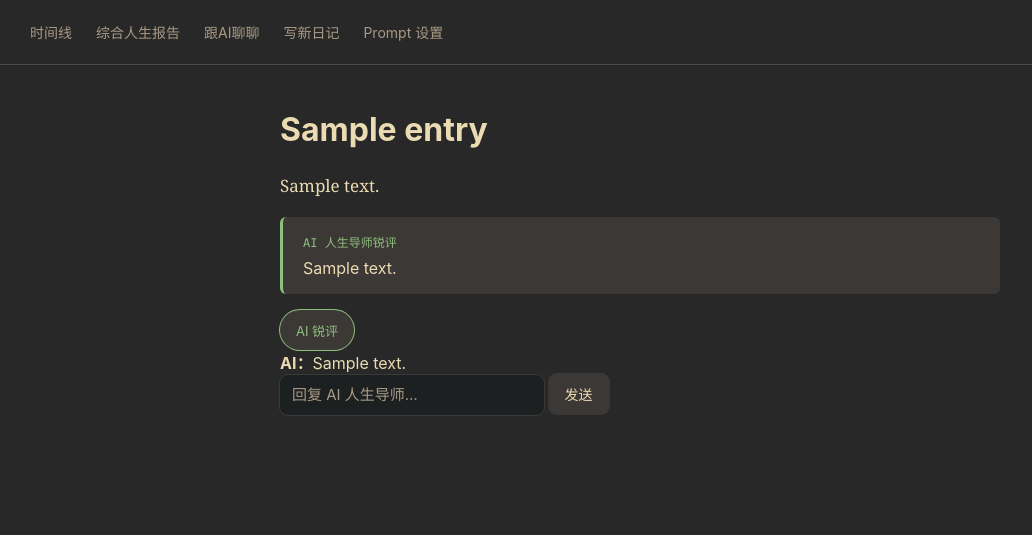
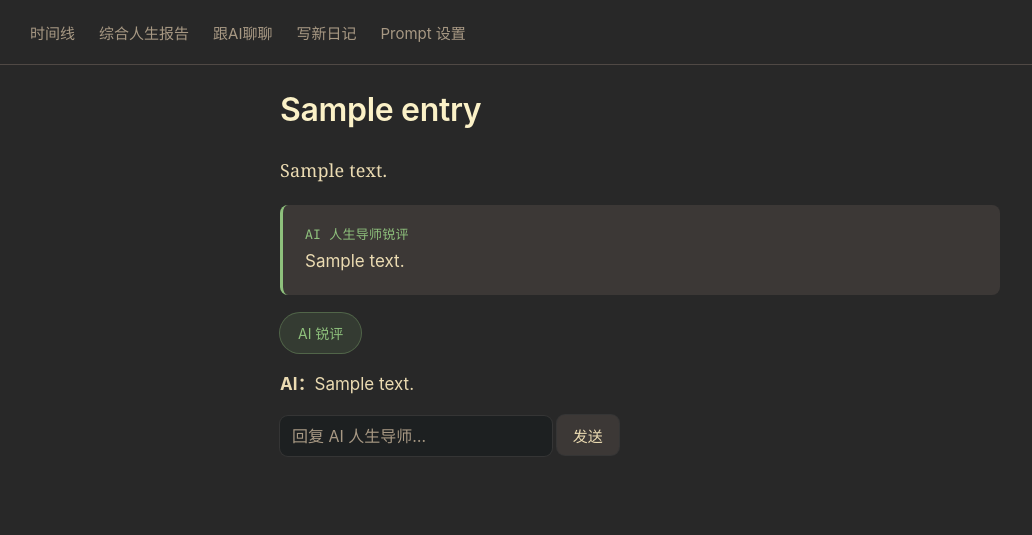
Before and after one commit to sinmentis/unflincher, a Python web app: template src/diary/templates/entry_detail.html in a window 1280 px wide. Shown: the top 535 px of the page, without its empty margins (0-1032 px from the left). Run offline with Jinja, Linux system fonts and the light colour scheme; the template is opened without the code that fills it: most values are stand-ins (such as "Sample title", 1, 10 or a date in 2020).

Commit message:
style: bigger type scale + quieter (淡雅) visual weight
Owner feedback: font too small, overall design should feel more elegant/
understated rather than bold. Raised the type scale across body text, UI
labels, and headings while keeping heading > body > metadata hierarchy
intact. Softened the ring/border opacity, and replaced the solid neon-aqua
primary button and solid-fill-on-hover danger button with tonal treatments
(quiet wash at rest, deliberate but non-neon escalation on hover) -- the
primary/danger semantic distinction is preserved, just quieter. Added a
proper heading scale (weight 600, not UA bold 700) and blockquote styling
for AI markdown / diary content, using a new --quote token verified at
5.3:1 (card) / 6.8:1 (base) since plain --muted would fail AA there (4.2:1).

Also fixes two latent bugs found during visual validation: white-space:
pre-wrap on .ai-card was unconditional, which could leak stray whitespace
gaps into rendered (non-streaming) markdown -- now scoped to
[data-streaming="1"] only. .entry-date's fixed 90px width was global,
squeezing standalone meta text on /new and /report -- now scoped to
.entry-row context.

Every new/changed color pairing re-verified against WCAG 2.x (see theme.css's
own guardrail comment for the full ratio table). No hit-area, focus-ring, or
contrast regressions from the prior pass.

Co-authored-by: Copilot <223556219+Copilot@users.noreply.github.com>

```diff
--- a/src/diary/static/theme.css
+++ b/src/diary/static/theme.css
@@ -1,7 +1,7 @@
 /* src/diary/static/theme.css — gruvbox dark, see technical design §5.1 for the full rationale */
 :root{
   --gb-bg0-hard:#1d2021; --gb-bg0:#282828; --gb-bg1:#3c3836; --gb-bg2:#504945;
-  --gb-fg0:#fbf1c7; --gb-fg1:#ebdbb2; --gb-fg4:#a89984; --gb-gray:#928374;
+  --gb-fg0:#fbf1c7; --gb-fg1:#ebdbb2; --gb-fg3:#bdae93; --gb-fg4:#a89984; --gb-gray:#928374;
   --gb-red:#fb4934; --gb-green:#b8bb26; --gb-yellow:#fabd2f;
   --gb-blue:#83a598; --gb-aqua:#8ec07c;
 
@@ -12,6 +12,7 @@
   --ink:var(--gb-fg1);
   --ink-strong:var(--gb-fg0);
   --muted:var(--gb-fg4);
+  --quote:var(--gb-fg3);
   --faint:var(--gb-gray);
   --accent:var(--gb-aqua);
   --ok:var(--gb-green);
@@ -24,22 +25,24 @@
   --font-mono: ui-monospace, SFMono-Regular, Menlo, Consolas, monospace;
 }
 * { box-sizing: border-box; }
-html, body { margin: 0; background: var(--base); color: var(--ink); font-family: var(--font-ui); }
+html, body { margin: 0; background: var(--base); color: var(--ink); font-family: var(--font-ui); font-size: 17px; }
 a { color: var(--link); }
 .nav { display: flex; gap: 4px; padding: 12px 20px; border-bottom: 1px solid var(--border); flex-wrap: wrap; }
-.nav a { color: var(--muted); text-decoration: none; padding: 6px 10px; border-radius: 6px; font-size: 14px; }
+.nav a { color: var(--muted); text-decoration: none; padding: 6px 10px; border-radius: 6px; font-size: 15px; }
 .nav a:hover, .nav a.active { color: var(--ink-strong); background: var(--card); }
 main { max-width: 760px; margin: 0 auto; padding: 24px 20px 80px; }
 .entry-row { display: flex; justify-content: space-between; gap: 16px; padding: 16px 0; border-bottom: 1px solid var(--border); }
-.entry-date { color: var(--muted); font-family: var(--font-mono); font-size: 12px; width: 90px; flex-shrink: 0; }
-.entry-title { font-family: var(--font-read); font-size: 16px; margin: 0 0 4px; }
+.entry-date { color: var(--muted); font-family: var(--font-mono); font-size: 13px; }
+.entry-row .entry-date { width: 96px; flex-shrink: 0; }
+.entry-title { font-family: var(--font-read); font-size: 17px; margin: 0 0 4px; }
 .entry-title a { color: var(--ink-strong); text-decoration: none; }
-.badge { font-size: 11px; padding: 2px 8px; border-radius: 20px; white-space: nowrap; height: fit-content; }
+.badge { font-size: 12px; padding: 2px 9px; border-radius: 20px; white-space: nowrap; height: fit-content; }
 .badge.done { background: var(--card); color: var(--accent); border: 1px solid var(--accent); }
 .badge.pending { background: var(--card); color: var(--ink); border: 1px solid var(--faint); }
-.diary-text { font-family: var(--font-read); font-size: 17px; line-height: 1.8; max-width: 38em; }
-.ai-card { background: var(--card); border-left: 3px solid var(--accent); border-radius: 6px; padding: 16px 20px; margin: 16px 0; }
-.ai-label { font-family: var(--font-mono); font-size: 12px; color: var(--accent); margin-bottom: 8px; }
+.diary-text { font-family: var(--font-read); font-size: 18px; line-height: 1.9; letter-spacing: .01em; max-width: 38em; }
+.ai-card { background: var(--card); border-left: 3px solid var(--accent); border-radius: var(--radius-md); padding: 18px 22px; margin: 18px 0; line-height: 1.8; }
+.ai-label { font-family: var(--font-mono); font-size: 13px; color: var(--accent); margin-bottom: 10px; letter-spacing: .02em; }
+.chat-msg { line-height: 1.8; margin: 16px 0; }
 
 /* ============================================================================
    Form controls, buttons, focus & streaming feedback — gruvbox dark
@@ -47,18 +50,23 @@ main { max-width: 760px; margin: 0 auto; padding: 24px 20px 80px; }
    deliberate dark-mode "shadow-as-border" treatment (pure white, per design review) — never
    tinted from the palette, so they read consistently as depth regardless of the surface color
    they sit on.
-   Accessibility guardrails baked in here (from a dedicated a11y audit): --faint is never used
-   for placeholder/border text at small sizes (only 3.16:1 on --card, fails AA) -- --muted is used
-   instead where a placeholder needs to sit on --canvas (5.90:1); accent-filled buttons always
-   pair with dark (--gb-bg0-hard) text, never light --ink (would be 1.53:1); --danger red on
-   --canvas/--card is 5.0/4.3:1 so it's only used on --canvas or paired with bold weight, never a
-   plain small label on --card alone.
+   Accessibility guardrails baked in here (all ratios recomputed WCAG 2.x, verified this pass):
+   --faint is never used for placeholder/border text at small sizes (only 3.16:1 on --card, fails AA)
+   -- --muted is used instead where a placeholder needs to sit on --canvas (5.90:1); a *solid* accent
+   fill would still need dark (--gb-bg0-hard) text, never light --ink (that would be 1.53:1) -- but the
+   accent buttons below are now TONAL (aqua label on a dark aqua wash: 5.4:1 resting / 4.7:1 hover, and
+   the aqua .done pill 5.6:1) rather than solid fills; --danger red is 4.8:1 on --canvas but only 3.4:1
+   on --card, so the danger button keeps its red label on the dark --canvas (never on a card/red-tinted
+   fill, which would fail AA) and only fills on hover with the dimmer red #cc241d under cream
+   --ink-strong text (4.8:1); the AI/diary blockquote uses --quote (gb-fg3) = 5.3:1 on --card / 6.8:1 on
+   --base, a softer-than-body tone that still clears AA where plain --muted (4.2:1 on --card) would not;
+   focus-visible ring is --link on --canvas = 6.1:1, well above the 3:1 non-text minimum.
    ============================================================================ */
 :root{
   --radius-md: 8px;
   --radius-pill: 999px;
-  --ring:       0 0 0 1px rgba(255,255,255,0.08);   /* shadows-over-borders (dark) */
-  --ring-hover: 0 0 0 1px rgba(255,255,255,0.14);
+  --ring:       0 0 0 1px rgba(255,255,255,0.06);   /* shadows-over-borders (dark), quieted for 淡雅 */
+  --ring-hover: 0 0 0 1px rgba(255,255,255,0.12);
   --focus-ring: 0 0 0 2px var(--canvas), 0 0 0 4px var(--link);
 }
 
@@ -66,11 +74,31 @@ html{ color-scheme: dark; -webkit-font-smoothing: antialiased; -moz-osx-font-smo
 
 /* Typography polish */
 h1, .entry-title{ text-wrap: balance; }
-.diary-text, .ai-card{ text-wrap: pretty; }
+.diary-text, .ai-card, .chat-msg{ text-wrap: pretty; }
+
+/* Headings — an explicit scale at a lighter weight (600, not the UA bold 700) for a calmer, more
+   淡雅 hierarchy. h1 is page chrome; h2–h4 appear only inside AI markdown + sanitized diary HTML. */
+h1{ font-size: 32px; font-weight: 600; line-height: 1.3; letter-spacing: -0.01em; color: var(--ink-strong); margin: 0 0 22px; }
+.ai-card :is(h1,h2,h3,h4), .diary-text :is(h1,h2,h3,h4){ color: var(--ink-strong); font-weight: 600; line-height: 1.4; letter-spacing: -0.005em; }
+.ai-card :is(h1,h2), .diary-text :is(h1,h2){ font-size: 21px; margin: 1.5em 0 .5em; }
+.ai-card h3, .diary-text h3{ font-size: 18px; margin: 1.4em 0 .4em; }
+.ai-card h4, .diary-text h4{ font-size: 16px; margin: 1.3em 0 .35em; }
+/* Collapse the outer edges so card padding isn't doubled by leading/trailing block margins. */
+.ai-card > :first-child, .diary-text > :first-child{ margin-top: 0; }
+.ai-card > :last-child, .diary-text > :last-child{ margin-bottom: 0; }
+
+/* Quiet pull-quote for AI markdown / diary content — a thin muted rule instead of an orphaned,
+   ambiguous indent (which is all a UA blockquote gives on this dark canvas). --quote (gb-fg3) is a
+   deliberately softer-than-body tone that still clears AA on the lighter --card (5.3:1) as well as
+   --base (6.8:1); plain --muted here would be only 4.2:1 on --card and fail AA. */
+.ai-card blockquote, .diary-text blockquote{
+  margin: 1em 0; padding: 2px 0 2px 16px;
+  border-left: 2px solid var(--border); color: var(--quote);
+}
 
 /* Text fields — recessed wells on the dark canvas */
 input[type="text"], textarea, select{
-  font: inherit; font-size: 15px;
+  font: inherit; font-size: 16px;
   color: var(--ink); background: var(--canvas);
   border: 0; border-radius: var(--radius-md);
   box-shadow: var(--ring);
@@ -92,11 +120,11 @@ select{
 /* Per-field sizing (preserves size if the inline styles are stripped later; harmless if not) */
 #new-title, #new-content, #prompt-draft{ width: 100%; }
 #new-content{ min-height: 220px; }
-#prompt-draft{ min-height: 280px; font-family: var(--font-mono); font-size: 14px; }
+#prompt-draft{ min-height: 280px; font-family: var(--font-mono); font-size: 15px; }
 
 /* Buttons — base (neutral, raised) */
 button{
-  font: inherit; font-size: 14px;
+  font: inherit; font-size: 15px;
   color: var(--ink); background: var(--card);
   border: 0; border-radius: var(--radius-md);
   box-shadow: var(--ring);
@@ -110,18 +138,25 @@ button:hover{ background: var(--border); box-shadow: var(--ring-hover); }
 button:active{ scale: 0.96; }
 button:disabled{ opacity: .5; cursor: not-allowed; scale: none; background: var(--card); box-shadow: var(--ring); }
 
-/* Primary — frequent, safe (保存日记, 应用) */
-.btn-primary{ background: var(--accent); color: var(--gb-bg0-hard); box-shadow: none; font-weight: 600; }
-.btn-primary:hover{ background: var(--accent); box-shadow: none; filter: brightness(1.08); }
+/* Primary — frequent, safe (保存日记, 应用). Softened from a solid neon-aqua fill to a quiet
+   TONAL treatment (aqua wash + aqua label + hairline aqua ring) for a more 淡雅 feel while still
+   clearly reading as THE accent action. Aqua label on the dark wash = 5.4:1 (AA). */
+.btn-primary{ background: rgba(142,192,124,0.13); color: var(--accent); box-shadow: 0 0 0 1px rgba(142,192,124,0.42); font-weight: 600; }
+.btn-primary:hover{ background: rgba(142,192,124,0.20); box-shadow: 0 0 0 1px rgba(142,192,124,0.60); filter: none; }
 
-/* Danger — expensive / whole-corpus (应用并对全部历史日记+报告重新生成) */
-.btn-danger{ background: var(--canvas); color: var(--danger); box-shadow: 0 0 0 1px var(--danger); font-weight: 600; }
-.btn-danger:hover{ background: var(--danger); color: var(--gb-bg0-hard); box-shadow: 0 0 0 1px var(--danger); }
+/* Danger — expensive / whole-corpus (应用并对全部历史日记+报告重新生成). Quiet outline at rest
+   (softened red ring, full-strength red label on dark --canvas = 4.8:1). It still FILLS on hover
+   to signal "this is serious", but with gruvbox's dimmer red #cc241d under cream text (4.8:1),
+   so it reads deliberate rather than neon-loud. */
+.btn-danger{ background: var(--canvas); color: var(--danger); box-shadow: 0 0 0 1px rgba(251,73,52,0.50); font-weight: 600; }
+.btn-danger:hover{ background: #cc241d; color: var(--ink-strong); box-shadow: 0 0 0 1px #cc241d; }
 
-/* Pill triggers (#run-commentary, #run-report) — badge look, real-button size, ring via shadow */
-button.badge{ font-size: 13px; min-height: 40px; padding: 8px 16px; border-radius: var(--radius-pill); }
-button.badge.done{ background: var(--card); color: var(--accent); box-shadow: 0 0 0 1px var(--accent); }
-button.badge.done:hover{ background: var(--accent); color: var(--gb-bg0-hard); box-shadow: 0 0 0 1px var(--accent); }
+/* Pill triggers (#run-commentary, #run-report) — badge look, real-button size, ring via shadow.
+   Same tonal aqua as .btn-primary: a quiet wash at rest, a gentle deepening on hover (no neon
+   solid fill), so "generate" invites rather than shouts. */
+button.badge{ font-size: 14px; min-height: 40px; padding: 8px 18px; border-radius: var(--radius-pill); }
+button.badge.done{ background: rgba(142,192,124,0.12); color: var(--accent); box-shadow: 0 0 0 1px rgba(142,192,124,0.40); }
+button.badge.done:hover{ background: rgba(142,192,124,0.20); color: var(--accent); box-shadow: 0 0 0 1px rgba(142,192,124,0.58); }
 
 /* Nav links — >=40px hit target */
 .nav a{ display: inline-flex; align-items: center; min-height: 40px; }
@@ -138,6 +173,12 @@ button.badge:focus-visible,
 }
 
 /* Streaming feedback — reuses data-streaming="1" set by streamInto() on the TARGET */
+/* While streaming, the target holds raw plaintext tokens whose newlines are significant, so
+   preserve them; once streaming finishes the page reloads and the SAME .ai-card re-renders
+   sanitized markdown HTML, which needs normal white-space. Scoping pre-wrap to the streaming
+   state (instead of a blanket .ai-card{white-space:pre-wrap}) stops the markdown source's blank
+   lines from leaking into the rendered commentary/report as loose vertical gaps. */
+.ai-card[data-streaming="1"]{ white-space: pre-wrap; }
 main:has(#commentary-stream[data-streaming="1"]) #run-commentary,
 main:has(#report-stream[data-streaming="1"])     #run-report,
 main:has(#preview-stream[data-streaming="1"])    #run-test,
@@ -154,7 +195,7 @@ main:has(#chat-stream[data-streaming="1"])       #chat-send::after{
 }
 .ai-card[data-streaming="1"]:empty::after{
   content: "思考中 ▍"; color: var(--faint);
-  font-family: var(--font-ui); font-size: 14px;
+  font-family: var(--font-ui); font-size: 15px;
   animation: gb-pulse 1.2s ease-in-out infinite;
 }
 @keyframes gb-spin{ to{ transform: rotate(360deg); } }
@@ -168,7 +209,7 @@ main:has(#chat-stream[data-streaming="1"])       #chat-send::after{
 }
 
 /* Misc polish */
-.stream-err{ color: var(--danger); font-family: var(--font-ui); font-size: 14px; font-weight: 600; }
+.stream-err{ color: var(--danger); font-family: var(--font-ui); font-size: 15px; font-weight: 600; }
 #regen-progress{ font-variant-numeric: tabular-nums; }
 .diary-text img, .ai-card img{ max-width: 100%; outline: 1px solid rgba(255,255,255,0.1); outline-offset: -1px; }
 ::selection{ background: var(--gb-bg2); color: var(--ink-strong); }
```
